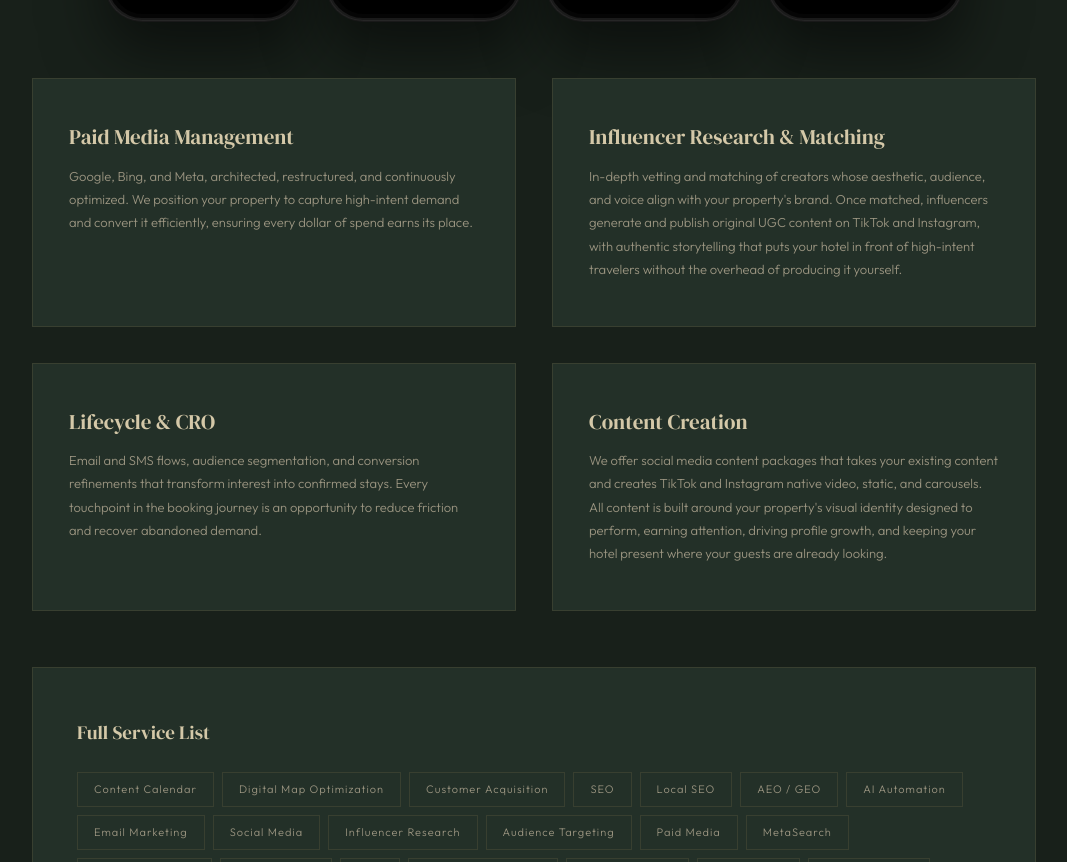
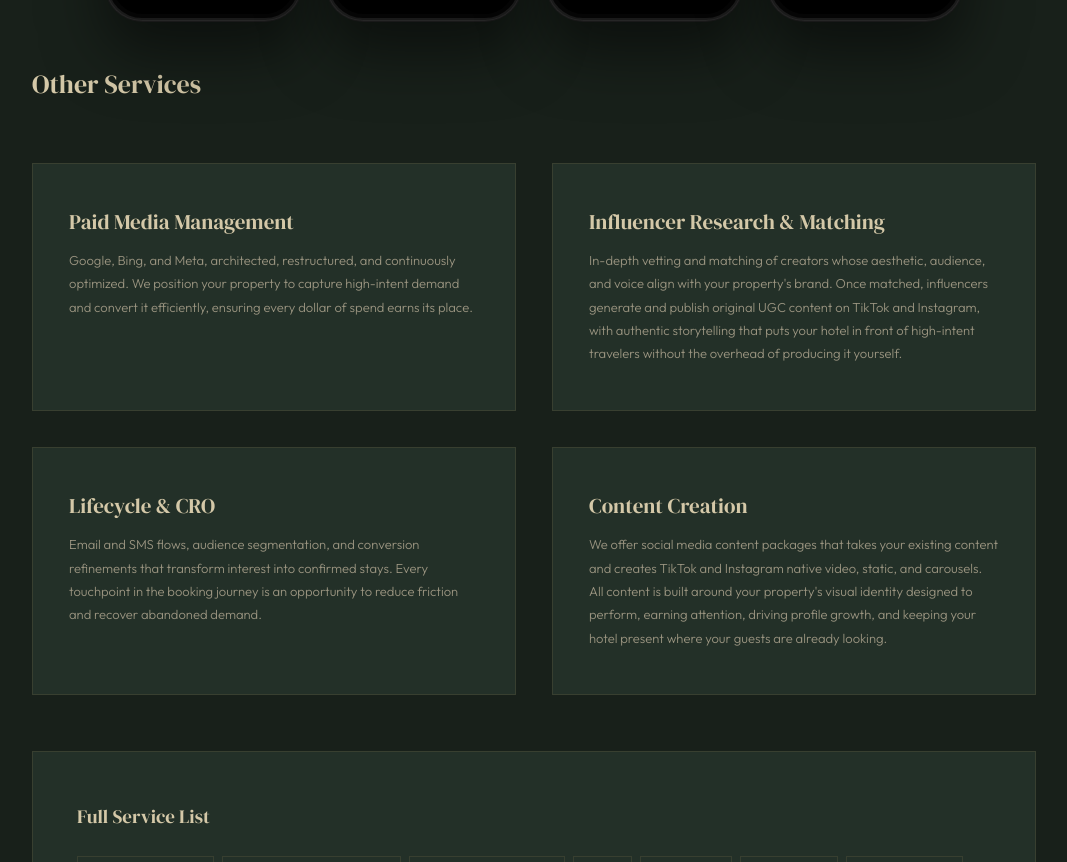
Before and after one commit to syb-code/doubled-rook-luxury-website, a plain HTML site: page index.html in a window 1280 px wide. Shown: the part 3888-4750 px from the top of the page, without its empty margins (106-1173 px from the left). Drawn offline with Linux system fonts and the light colour scheme; grey boxes are pictures that could not be loaded.

Commit message:
other services

```diff
--- a/index.html
+++ b/index.html
@@ -313,6 +313,8 @@ height="0" width="0" style="display:none;visibility:hidden"></iframe></noscript>
         </div>
       </div>
     </div>
+    <div class="ugc-section-title">Other Services</div>
+
     <div class="services-grid reveal">
       <div class="service-card">
         <h3>Paid Media Management</h3>
```
Also changed, not shown: boutiques.html (+1 -0 lines).
